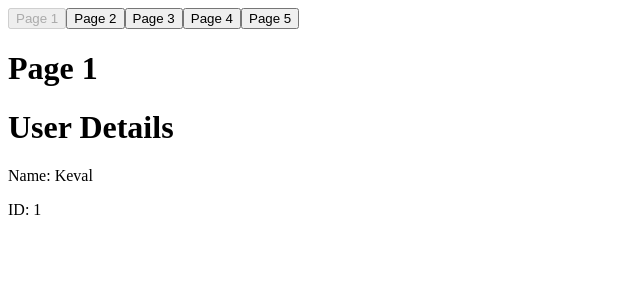
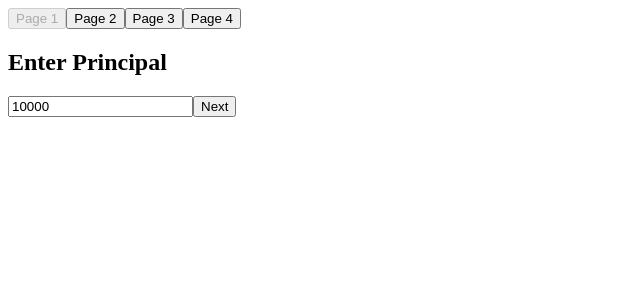
Before and after one commit to DhamechaKeval/React_Project, a React (Vite) app: page / in a window 1280 px wide. Shown: the top 300 px of the page, without its empty margins (0-640 px from the left). Built offline with nearby package versions, Linux system fonts and the light colour scheme.

Commit message:
Implement multi-page form for interest calculation using Context API

```diff
--- /dev/null
+++ b/src/lec0402/file1.jsx
@@ -0,0 +1,46 @@
+//create 3 stage form with following elements
+//page 1 Ask user to enter principle (10000)
+//page 2 ask user to enter rate of interest
+//page 3 ask user to enter time in years
+//page 4 show total amout including interest.
+//use context api to pass data between pages.
+
+import * as React from 'react';
+export const UserContext = React.createContext();
+function FetchPrinciple(){
+    return new Promise((resolve) => {
+        setTimeout(() => {
+            resolve("10000");
+        },3000);
+    });
+}
+
+function FetchInterest(){
+    return new Promise((resolve) => {
+        setTimeout(() => {
+            resolve("7");
+        },3000);
+    });
+}
+
+function FetchDuration(){
+    return new Promise((resolve) => {
+        setTimeout(() => {
+            resolve("2");
+        },3000);
+    });
+}
+
+export function CalculateInterest({children}){
+    const [principle, setPrinciple] = React.useState("");
+    const [interest, setInterest] = React.useState("");
+    const [duration, setDuration] = React.useState("");
+    const [page, setPage] = React.useState();
+    React.useEffect(() => {
+        FetchPrinciple().then((data) => setPrinciple(data));
+        FetchInterest().then((data) => setInterest(data));
+        FetchDuration().then((data) => setDuration(data));
+        },[]);
+        return<UserContext.Provider value={{principle,setPrinciple,interest,setInterest,duration,setDuration,page,setPage}}>{children}</UserContext.Provider>;
+
+}
--- /dev/null
+++ b/src/lec0402/file2.jsx
@@ -0,0 +1,66 @@
+import * as React from "react";
+import { UserContext } from "./file1";
+
+export function Page1() {
+    const { principle, setPrinciple, setPage } = React.useContext(UserContext);
+
+    return (
+        <div>
+            <h2>Enter Principal</h2>
+            <input
+                type="number"
+                value={principle}
+                onChange={(e) => setPrinciple(e.target.value)}
+            />
+            <button onClick={() => setPage(1)}>Next</button>
+        </div>
+    );
+}
+
+export function Page2() {
+    const { interest, setInterest, setPage } = React.useContext(UserContext);
+
+    return (
+        <div>
+            <h2>Enter Rate of Interest</h2>
+            <input
+                type="number"
+                value={interest}
+                onChange={(e) => setInterest(e.target.value)}
+            />
+            <button onClick={() => setPage(2)}>Next</button>
+        </div>
+    );
+}
+
+export function Page3() {
+    const { duration, setDuration, setPage } = React.useContext(UserContext);
+
+    return (
+        <div>
+            <h2>Enter Time in Years</h2>
+            <input
+                type="number"
+                value={duration}
+                onChange={(e) => setDuration(e.target.value)}
+            />
+            <button onClick={() => setPage(3)}>Next</button>
+        </div>
+    );
+}
+
+export function Page4() {
+    const { principle, interest, duration } = React.useContext(UserContext);
+
+    const totalAmount = (principle * (1 + (interest / 100) * duration)).toFixed(2);
+
+    return (
+        <div>
+            <h2>Total Amount</h2>
+            <p>Principal: {principle}</p>
+            <p>Rate of Interest: {interest}%</p>
+            <p>Time in Years: {duration}</p>
+            <h3>Total Amount Including Interest: {totalAmount}</h3>
+        </div>
+    );
+}
--- /dev/null
+++ b/src/lec0402/file3.jsx
@@ -0,0 +1,35 @@
+import { useState } from 'react';
+import { CalculateInterest } from './file1';
+import { Page1, Page2, Page3 ,Page4} from './file2';
+
+function SelectPage({ i }) {
+    const Page = [Page1, Page2, Page3, Page4][i];
+    return <Page />;
+}
+
+export default function App() {
+    const [currentPage, setCurrentPage] = useState(0);
+    return (
+        <CalculateInterest>
+            <div>
+                <button onClick={() => setCurrentPage(0)} disabled={currentPage === 0}>Page 1</button>
+                <button onClick={() => setCurrentPage(1)} disabled={currentPage === 1}>Page 2</button>
+                <button onClick={() => setCurrentPage(2)} disabled={currentPage === 2}>Page 3</button>
+                <button onClick={() => setCurrentPage(3)} disabled={currentPage === 3}>Page 4</button>
+                <SelectPage i={currentPage} />
+            </div>
+        </CalculateInterest>
+    );
+}
+
+// import { StrictMode } from 'react'
+// import { createRoot } from 'react-dom/client'
+// import App from './lec0402/file3'
+
+
+
+// createRoot(document.getElementById('root')).render(
+//   <StrictMode>
+//     <App/>
+//   </StrictMode>,
+// )
--- a/src/main.jsx
+++ b/src/main.jsx
@@ -1,11 +1,11 @@
 import { StrictMode } from 'react'
 import { createRoot } from 'react-dom/client'
-import UserContextExample from './lec0302/file4'
+import App from './lec0402/file3'
 
 
 
 createRoot(document.getElementById('root')).render(
   <StrictMode>
-    <UserContextExample/>
+    <App/>
   </StrictMode>,
 )
```
